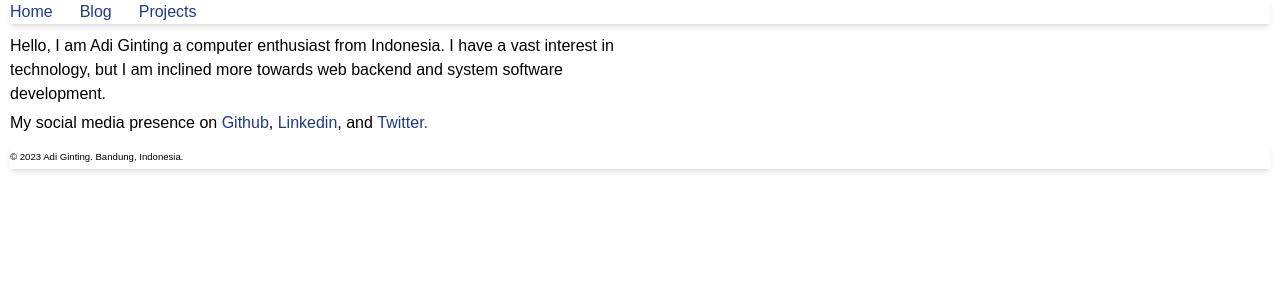
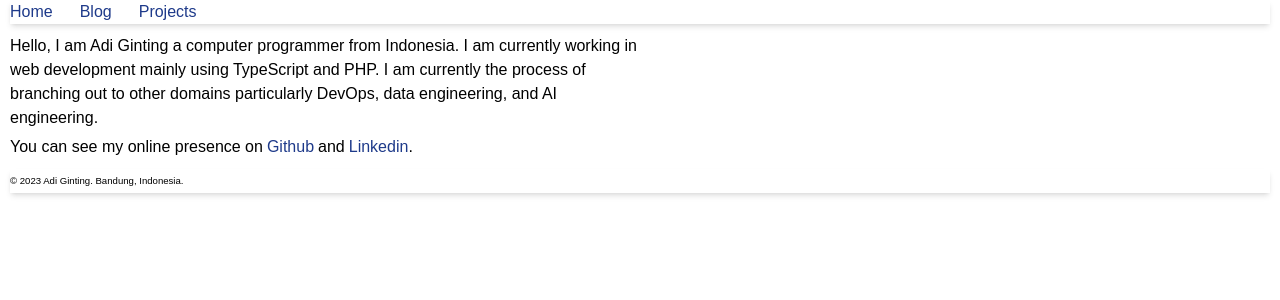
Before and after one commit to adipginting/adipginting.com, a Next.js app: page / in a window 1280 px wide. Shown: the top 300 px of the page. Built offline with nearby package versions, Linux system fonts and the light colour scheme; a web font is replaced by a local one.

Commit message:
update: update many parts

```diff
--- a/package.json
+++ b/package.json
@@ -16,10 +16,10 @@
     "autoprefixer": "10.4.14",
     "eslint": "8.40.0",
     "eslint-config-next": "13.4.2",
-    "next": "^13.4.4",
+    "next": "^15.1.6",
     "postcss": "8.4.23",
-    "react": "18.2.0",
-    "react-dom": "18.2.0",
+    "react": "^19.0.0",
+    "react-dom": "^19.0.0",
     "tailwindcss": "3.3.2",
     "typescript": "5.0.4"
   },
--- a/src/app/blog/page.tsx
+++ b/src/app/blog/page.tsx
@@ -2,25 +2,10 @@ import Link from "next/link";
 
 export default function Page() {
   return (
-    <>
-      <ol className="list-decimal ml-5 mt-2">
-        <li>
-          <Link
-            className="text-blue-900 hover:text-blue-400"
-            href="/blog/code-wars-0"
-          >
-            Pembahasan Code Wars: Build A Pile of Cubes
-          </Link>
-        </li>
-        <li>
-          <Link
-            className="text-blue-900 hover:text-blue-400"
-            href="/blog/merge-sort"
-          >
-            Merge Sort: Intuisi dan Kode
-          </Link>
-        </li>
-      </ol>
-    </>
+    <div>
+      {/* <ol className="mt-2 ml-5 list-decimal">
+      </ol> */}
+      <p>Blog posts will come soon.</p>
+    </div>
   );
 }
--- a/src/app/layout.tsx
+++ b/src/app/layout.tsx
@@ -1,6 +1,6 @@
 import "./globals.css";
-import Navbar from "../components/Navbar";
-import Footer from "../components/Footer";
+import Navbar from "../_components/Navbar";
+import Footer from "../_components/Footer";
 import { Finlandica } from "next/font/google";
 
 const finlandica = Finlandica({ subsets: ["latin"] });
--- a/src/app/page.tsx
+++ b/src/app/page.tsx
@@ -1,35 +1,32 @@
+import Link from "next/link";
+
 export default function Home() {
   return (
     <main>
       <article className="left">
         <p>
-          Hello, I am Adi Ginting a computer enthusiast from Indonesia. I have a
-          vast interest in technology, but I am inclined more towards web
-          backend and system software development.
+          Hello, I am Adi Ginting a computer programmer from Indonesia. I am
+          currently working in web development mainly using TypeScript and PHP.
+          I am currently the process of branching out to other domains
+          particularly DevOps, data engineering, and AI engineering.
         </p>
 
         <p>
-          My social media presence on
-          <a
+          You can see my online presence on
+          <Link
             href="https://github.com/adipginting"
-            className="text-blue-900 hover:text-blue-400"
+            className="ml-1 mr-1 text-blue-900 ml- hover:text-blue-400"
           >
-            &nbsp;Github
-          </a>
-          ,&nbsp;
-          <a
+            Github
+          </Link>
+          and
+          <Link
             href="https://linkedin.com/in/adipginting"
-            className="text-blue-900 hover:text-blue-400"
+            className="ml-1 text-blue-900 hover:text-blue-400"
           >
             Linkedin
-          </a>
-          , and
-          <a
-            href="https://twitter.com/adipginting"
-            className="text-blue-900 hover:text-blue-500"
-          >
-            &nbsp;Twitter.
-          </a>
+          </Link>
+          .
         </p>
       </article>
       <article className="right"></article>
--- a/src/app/projects/page.tsx
+++ b/src/app/projects/page.tsx
@@ -24,7 +24,7 @@ export default function Page() {
           front-end.
         </p>
         <p>Links:</p>
-        <ol className="list-inside list-decimal">
+        <ol className="list-decimal list-inside">
           <li>
             <a
               href="https://industrialisasi.com"
@@ -77,13 +77,19 @@ export default function Page() {
             Stoic Quote API (2023-present)
           </a>
         </h2>
+
         <p>
-          Stoic Quote API is a simple API for getting random quote from four
-          classic books of Stoicism. This API is built in JavaScript on top of
-          NestJS framework. It is currently running on Render cloud hosting.
+          <a
+            href="https://github.com/adipginting/stoic-quote-api"
+            className="text-blue-950 hover:text-blue-500"
+          >
+            Stoic Quote API is a simple API for getting random quote from four
+            classic books of Stoicism. This API is built in JavaScript with
+            NestJS framework.
+          </a>
         </p>
-        <p>Links:</p>
-        <ol className="list-inside list-decimal">
+        {/* <p>Links:</p>
+        <ol className="list-decimal list-inside">
           <li>
             <a
               href="https://stoic-quote-api.onrender.com/api-doc"
@@ -108,7 +114,7 @@ export default function Page() {
               Stoic Quote API Github Repository
             </a>
           </li>
-        </ol>
+        </ol> */}
       </div>
     </div>
   );
```
Also changed, not shown: src/_components/Footer.tsx (renamed from src/components/Footer.tsx), src/_components/Navbar.tsx (renamed from src/components/Navbar.tsx), 1 other file (tests, documents, lock files or other folders).
